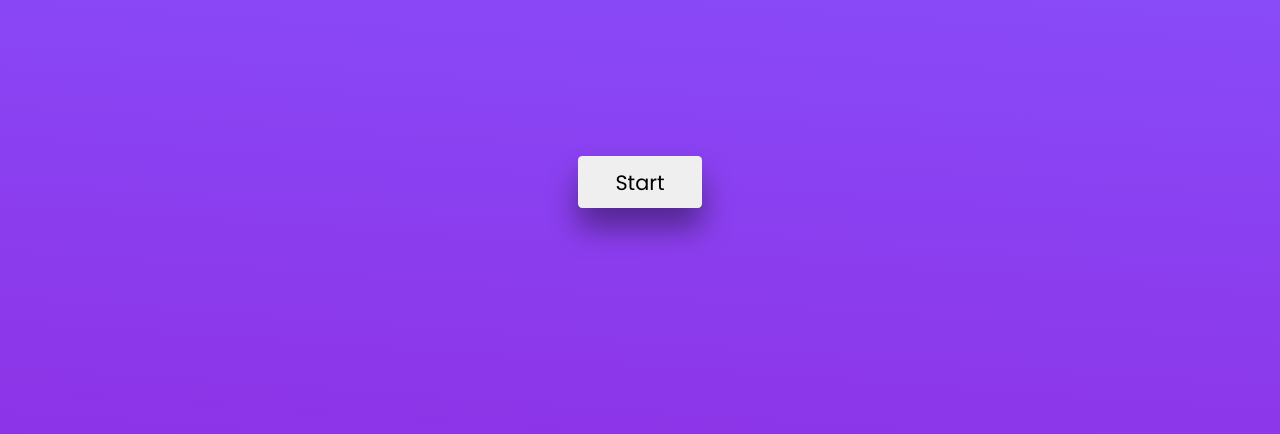
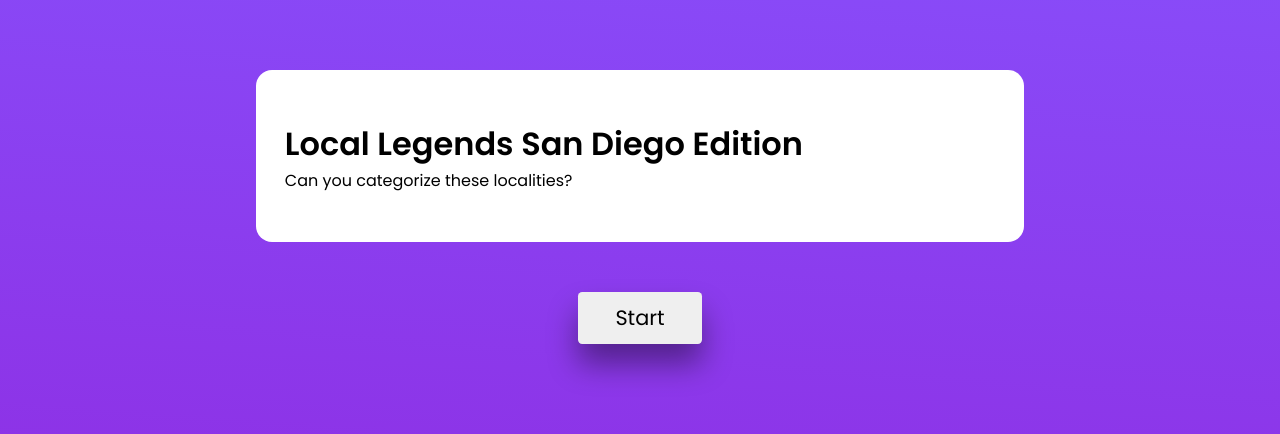
Before and after one commit to ride-sd/local_legends.sd, a website built with Vite: page index.html in a window 1280 px wide. Shown: the part 218-652 px from the top of the page. Built offline with nearby package versions, Linux system fonts and the light colour scheme.

Commit message:
add intro

```diff
--- a/src/main.ts
+++ b/src/main.ts
@@ -4,6 +4,10 @@ import { loadQuiz, generateQuestions, initializeQuizState, } from './state.ts'
 
 document.querySelector<HTMLDivElement>('#app')!.innerHTML = `
   <div class="start-screen">
+    <div class="info">
+        <h1>Local Legends San Diego Edition</h1>
+        <p>Can you categorize these localities?</p>
+    </div>
     <button id="start-button">Start</button>
   </div>
   <div id="display-container">
@@ -43,7 +47,6 @@ let gameState = initializeQuizState(generateQuestions(gameData, numOfQuestions))
 displayStartScreen(startScreen, displayContainer)
 renderGame(displayContainer, gameState)
 
-
 startButton.addEventListener("click", () => {
   startScreen.classList.add("hide")
 
--- a/src/style.css
+++ b/src/style.css
@@ -18,6 +18,14 @@ body {
   flex-direction: column;
   align-items: center;
   justify-content: center;
+}
+.info {
+  background-color: #ffffff;
+  padding: 3.1em 1.8em;
+  width: 60%;
+  margin: 3.1em 1.8em;
+  border-radius: 1em;
+  justify-content: space-between;
 }
 button {
   border: none;
```
